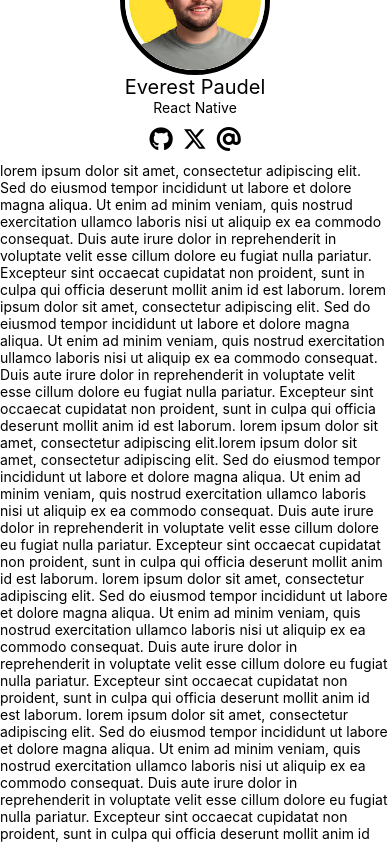
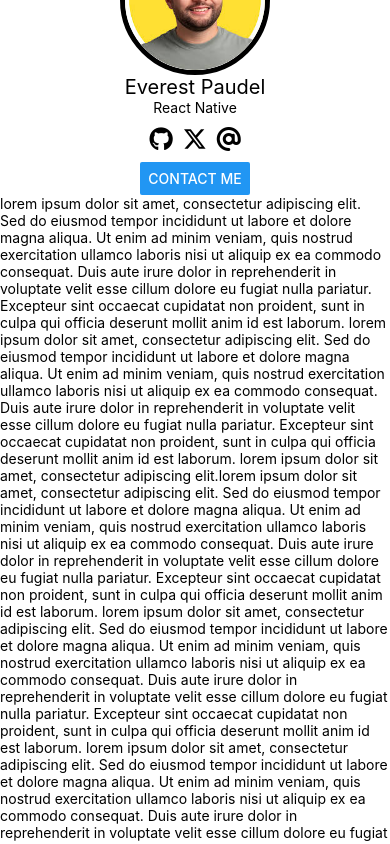
Before and after one commit to everestp/ReactNative, a React Native app: screen / in a window 390 px wide. Built offline with nearby package versions, Linux system fonts and the light colour scheme.

Commit message:
Learning:Buttons

```diff
--- a/App.js
+++ b/App.js
@@ -1,9 +1,13 @@
 import { StatusBar } from 'expo-status-bar';
-import { Image, ScrollView, StyleSheet, Text, View } from 'react-native';
+import { Button, Image, Linking, ScrollView, StyleSheet, Text, View } from 'react-native';
 
 import FontAwesome6 from '@expo/vector-icons/FontAwesome6';
 
 export default function App() {
+  const onContactMe = () => {
+    Linking.openURL("https://github.com/everestp")
+  console.log("Contact me")
+  }
   return (
     <ScrollView showsVerticalScrollIndicator={false}>
 
@@ -30,6 +34,7 @@ export default function App() {
       <FontAwesome6 name="x-twitter" size={24} color="black" />
       <FontAwesome6 name="at" size={24} color="black" />
       </View>
+      <Button title='Contact me' onPress={()=> onContactMe()}/>
       <Text>
         lorem ipsum dolor sit amet, consectetur adipiscing elit.
         Sed do eiusmod tempor incididunt ut labore et dolore magna aliqua.
```
